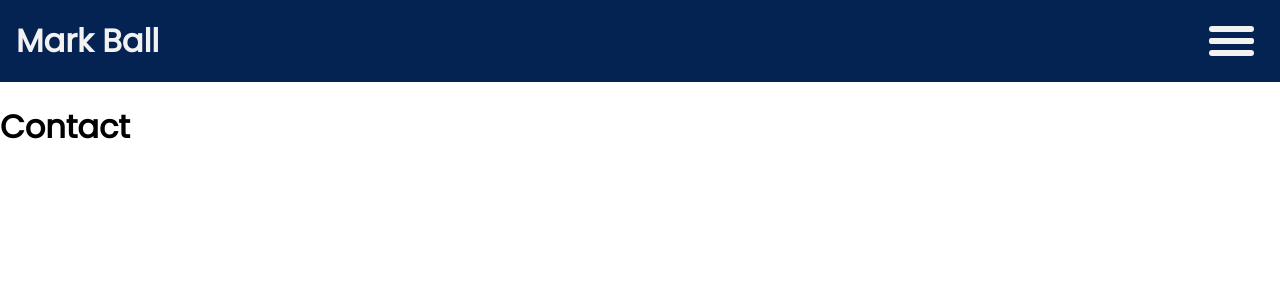
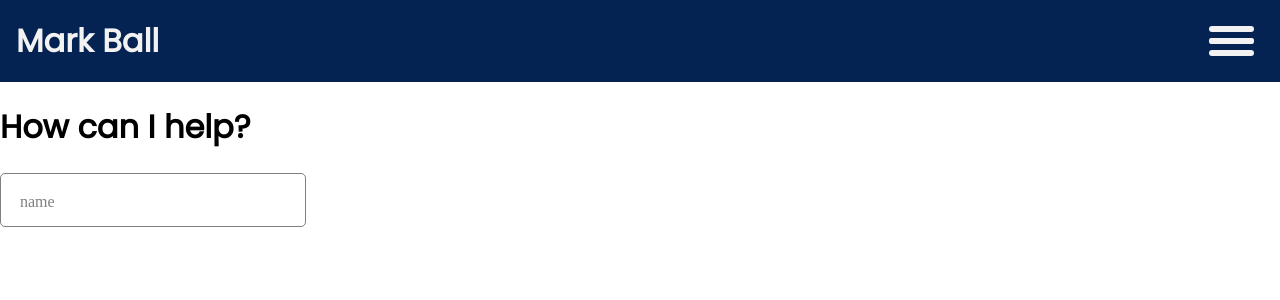
Before and after one commit to Mark-Ball/react-portfolio, a React (Create React App) app: page /contact in a window 1280 px wide. Shown: the top 300 px of the page. Built offline with nearby package versions, Linux system fonts and the light colour scheme.

Commit message:
implemented form field component with span which changes position on focus

```diff
--- /dev/null
+++ b/src/components/FormField/FormField.js
@@ -0,0 +1,17 @@
+import React, { Component } from 'react';
+import { InputBox } from './styles';
+
+class FormField extends Component {
+    render() {
+        const { name } = this.props;
+
+        return (
+            <InputBox>
+                <input name='firstname' />
+                <span>name</span>
+            </InputBox>
+        )
+    }
+}
+
+export default FormField;
--- /dev/null
+++ b/src/components/FormField/styles.js
@@ -0,0 +1,32 @@
+import styled from 'styled-components';
+
+const height = 50; // px
+const width = 300; // px
+
+export const InputBox = styled.div`
+    display: inline-block;
+    position: relative;
+    height: ${height}px;
+    width: ${width}px;
+
+    span {
+        position: absolute;
+        top: 20px;
+        left: 20px;
+        color: grey;
+        transition: 0.2s;
+    }
+
+    input {
+        border: 1px solid grey;
+        border-radius: 5px;
+        height: ${height}px;
+        width: ${width}px;
+        outline-width: 0;
+
+        :focus + span {
+            top: 5px;
+            left: 10px;
+        }
+    }
+`;
--- /dev/null
+++ b/src/components/Forms/ContactForm/ContactForm.js
@@ -0,0 +1,16 @@
+import React, { Component } from 'react';
+import { CForm } from './styles';
+import FormField from '../../FormField/FormField';
+
+class ContactForm extends Component {
+    render() {
+        return (
+            <CForm>
+                <h1>How can I help?</h1>
+                <FormField />
+            </CForm>
+        )
+    }
+}
+
+export default ContactForm;
--- /dev/null
+++ b/src/components/Forms/ContactForm/styles.js
@@ -0,0 +1,57 @@
+import styled from 'styled-components';
+
+export const CForm = styled.form`
+
+`;
+
+/*
+    text-align: center;
+
+    div {
+        position: relative;
+    }
+
+    div span {
+        position: absolute;
+        left: 400px;
+        top: 30px;
+    }
+
+    h1 {
+        text-align: center;
+    }
+
+    input, textarea {
+        border: 1px solid grey;
+        border-radius: 5px;
+        height: 50px;
+        margin: 20px;
+
+        :focus {
+            outline-width: 0;
+        }
+    }
+
+    input[name='firstname'], input[name='lastname'] {
+        display: inline-block;
+        width: 300px;
+    }
+
+    input[name='email'] {
+        display: block;
+        margin: 20px auto;
+        width: 640px;
+    }
+
+    textarea {
+        display: block;
+        margin: 20px auto;
+        width: 640px;
+    }
+
+    input[type='submit'] {
+        display: block;
+        margin: 20px auto;
+        width: 640px;
+    }
+*/
--- a/src/components/pages/Contact/ContactPage.js
+++ b/src/components/pages/Contact/ContactPage.js
@@ -1,9 +1,10 @@
 import React, { Component } from 'react';
+import ContactForm from '../../Forms/ContactForm/ContactForm';
 
 class ContactPage extends Component {
     render() {
         return (
-            <h1>Contact</h1>
+            <ContactForm />
         )
     }
 }
```
